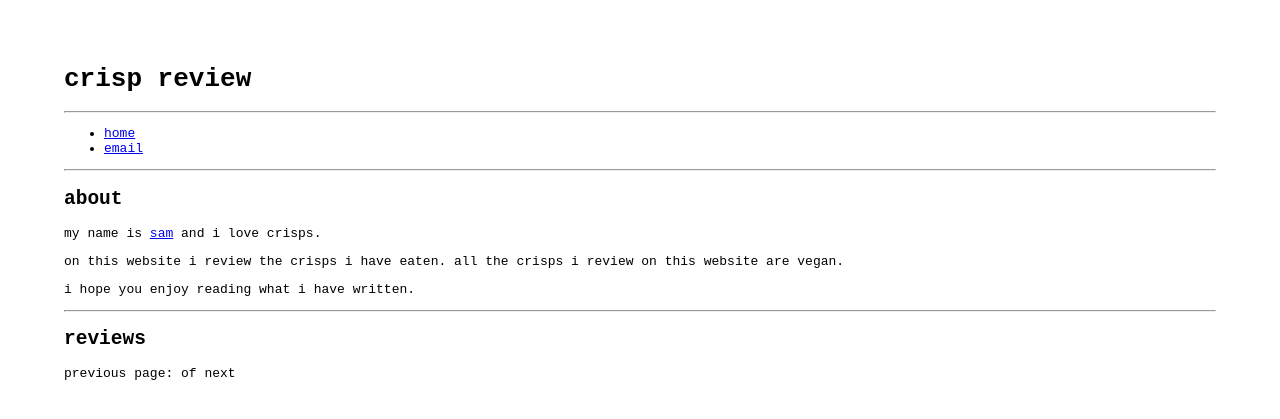
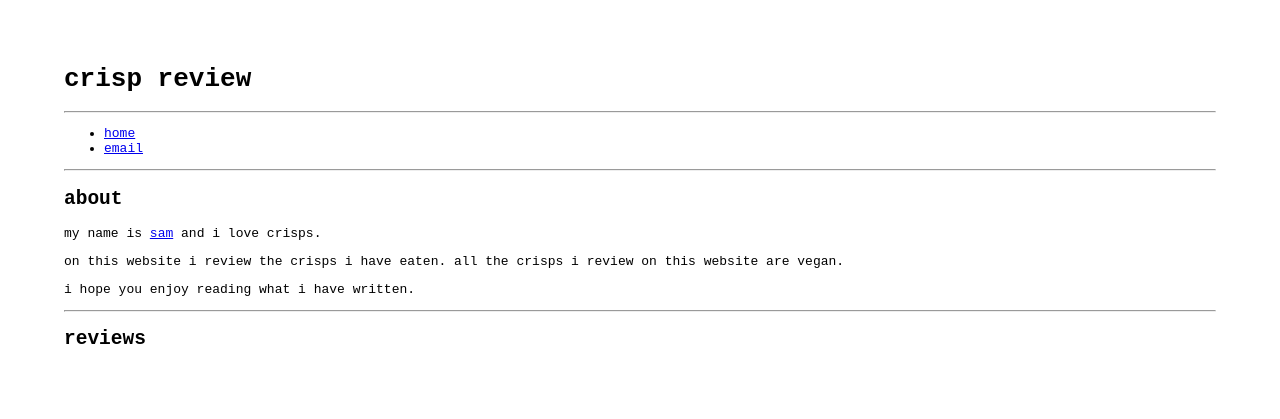
Before and after one commit to crispreview/crispreview.github.io, a Jekyll site: the page built from index.md, in a window 1280 px wide. Shown: the top 419 px of the page. Built offline with Jekyll 4.4.1, drawn with Linux system fonts in a browser that asks for light colours; the list of posts is cut into pages by our own code.

Commit message:
Update default.html

```diff
--- a/_layouts/default.html
+++ b/_layouts/default.html
@@ -22,34 +22,5 @@
     {{ content }}</p></ br>
  <hr>
  	<h2>reviews</h2>
-
-<!-- This loops through the paginated posts -->
-{% for post in paginator.posts %}
-
-<h3><a href="{{ post.url }}">{{ post.title }}</a></h3>
-      		<p>{{ post.content | strip_html | truncatewords: 50 }}</p>
-            	<p><a href="{{ post.url }}">Continue reading...</a></p></li></ br>
-{% endfor %}
-
-<!-- Pagination links -->
-<div class="pagination">
-  {% if paginator.previous_page %}
-    <a href="{{ paginator.previous_page_path }}" class="previous">
-      Previous
-    </a>
-  {% else %}
-    <span class="previous">Previous</span>
-  {% endif %}
-  <span class="page_number ">
-    Page: {{ paginator.page }} of {{ paginator.total_pages }}
-  </span>
-  {% if paginator.next_page %}
-    <a href="{{ paginator.next_page_path }}" class="next">Next</a>
-  {% else %}
-    <span class="next ">Next</span>
-  {% endif %}
-</div>
-
-</div>
 </body>
 </html>
```
